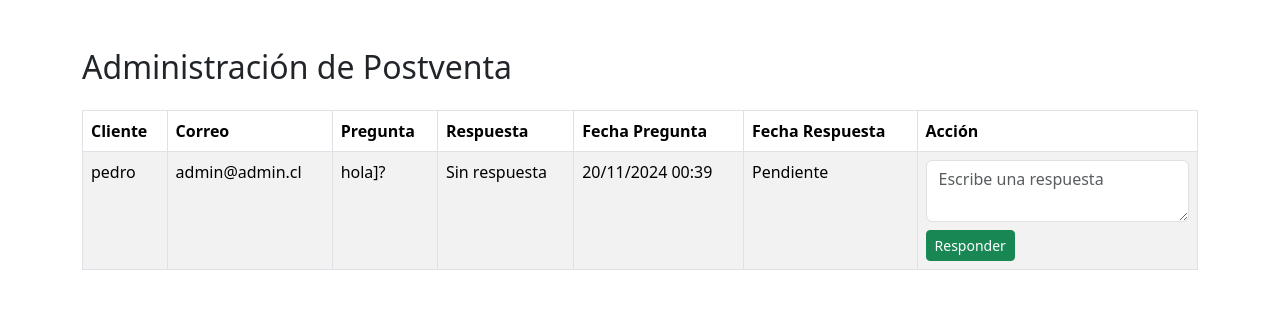
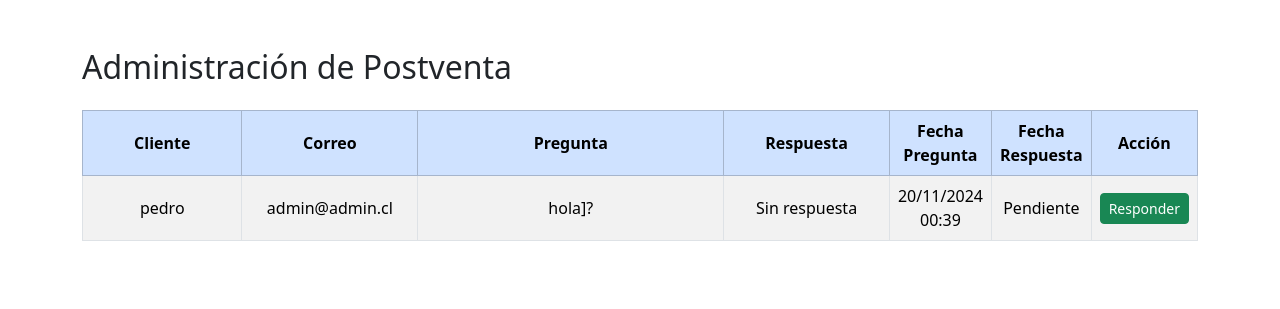
Before and after one commit to ConstanzaP1/TIS1, a PHP site: page /postventa/admin_postventa.php in a window 1280 px wide. Shown: the top 309 px of the page. Run offline with PHP 8.4, Linux system fonts and the light colour scheme; a user stored in the database is signed in; data comes from the database, SQL or seed files in the repository.

Commit message:
Update admin_postventa.php

```diff
--- a/postventa/admin_postventa.php
+++ b/postventa/admin_postventa.php
@@ -20,21 +20,46 @@ $result = $conexion->query($query);
     <meta name="viewport" content="width=device-width, initial-scale=1.0">
     <title>Administración de Postventa</title>
     <link href="https://cdn.jsdelivr.net/npm/bootstrap@5.3.3/dist/css/bootstrap.min.css" rel="stylesheet">
+    <style>
+        .table th, .table td {
+            vertical-align: middle;
+            text-align: center;
+        }
+        .pregunta {
+            white-space: nowrap;
+            overflow: hidden;
+            text-overflow: ellipsis;
+            max-width: 300px;
+        }
+        .pregunta.expanded {
+            white-space: normal;
+            overflow: visible;
+            text-overflow: unset;
+        }
+        .btn-toggle {
+            cursor: pointer;
+            color: #007bff;
+            border: none;
+            background: none;
+            text-decoration: underline;
+            padding: 0;
+        }
+    </style>
 </head>
 <body>
 <div class="container mt-5">
     <h2 class="mb-4">Administración de Postventa</h2>
     <div class="table-responsive">
         <table class="table table-bordered table-striped">
-            <thead>
+            <thead class="table-primary">
                 <tr>
-                    <th>Cliente</th>
-                    <th>Correo</th>
-                    <th>Pregunta</th>
-                    <th>Respuesta</th>
-                    <th>Fecha Pregunta</th>
-                    <th>Fecha Respuesta</th>
-                    <th>Acción</th>
+                    <th class="col-2">Cliente</th>
+                    <th class="col-2">Correo</th>
+                    <th class="col-4">Pregunta</th>
+                    <th class="col-2">Respuesta</th>
+                    <th class="col-1">Fecha Pregunta</th>
+                    <th class="col-1">Fecha Respuesta</th>
+                    <th class="col-1">Acción</th>
                 </tr>
             </thead>
             <tbody>
@@ -42,16 +67,24 @@ $result = $conexion->query($query);
                     <tr>
                         <td><?php echo htmlspecialchars($row['cliente_nombre']); ?></td>
                         <td><?php echo htmlspecialchars($row['cliente_email']); ?></td>
-                        <td><?php echo htmlspecialchars($row['pregunta']); ?></td>
+                        <td>
+                            <div class="pregunta" id="pregunta-<?php echo $row['id']; ?>">
+                                <?php echo htmlspecialchars($row['pregunta']); ?>
+                            </div>
+                            <?php if (strlen($row['pregunta']) > 150): ?>
+                                <button class="btn-toggle" data-id="<?php echo $row['id']; ?>">Ver más</button>
+                            <?php endif; ?>
+                        </td>
                         <td><?php echo $row['respuesta'] ? htmlspecialchars($row['respuesta']) : 'Sin respuesta'; ?></td>
                         <td><?php echo date('d/m/Y H:i', strtotime($row['fecha_pregunta'])); ?></td>
                         <td><?php echo $row['fecha_respuesta'] ? date('d/m/Y H:i', strtotime($row['fecha_respuesta'])) : 'Pendiente'; ?></td>
                         <td>
-                            <form method="POST" action="responder_postventa.php">
-                                <input type="hidden" name="id_consulta" value="<?php echo $row['id']; ?>">
-                                <textarea name="respuesta" class="form-control mb-2" rows="2" placeholder="Escribe una respuesta"></textarea>
-                                <button type="submit" class="btn btn-success btn-sm">Responder</button>
-                            </form>
+                            <button class="btn btn-success btn-sm" data-bs-toggle="modal" data-bs-target="#responderModal"
+                                    data-id="<?php echo $row['id']; ?>"
+                                    data-cliente="<?php echo htmlspecialchars($row['cliente_nombre']); ?>"
+                                    data-pregunta="<?php echo htmlspecialchars($row['pregunta']); ?>">
+                                Responder
+                            </button>
                         </td>
                     </tr>
                 <?php endwhile; ?>
@@ -59,6 +92,65 @@ $result = $conexion->query($query);
         </table>
     </div>
 </div>
+
+<!-- Modal -->
+<div class="modal fade" id="responderModal" tabindex="-1" aria-labelledby="responderModalLabel" aria-hidden="true">
+    <div class="modal-dialog">
+        <div class="modal-content">
+            <form method="POST" action="responder_postventa.php">
+                <div class="modal-header">
+                    <h5 class="modal-title" id="responderModalLabel">Responder Consulta</h5>
+                    <button type="button" class="btn-close" data-bs-dismiss="modal" aria-label="Cerrar"></button>
+                </div>
+                <div class="modal-body">
+                    <p><strong>Cliente:</strong> <span id="modalCliente"></span></p>
+                    <p><strong>Pregunta:</strong> <span id="modalPregunta"></span></p>
+                    <div class="mb-3">
+                        <label for="respuesta" class="form-label">Respuesta:</label>
+                        <textarea class="form-control" id="respuesta" name="respuesta" rows="4" required></textarea>
+                    </div>
+                    <input type="hidden" id="modalIdConsulta" name="id_consulta">
+                </div>
+                <div class="modal-footer">
+                    <button type="button" class="btn btn-secondary" data-bs-dismiss="modal">Cerrar</button>
+                    <button type="submit" class="btn btn-primary">Enviar Respuesta</button>
+                </div>
+            </form>
+        </div>
+    </div>
+</div>
+
 <script src="https://cdn.jsdelivr.net/npm/bootstrap@5.3.3/dist/js/bootstrap.bundle.min.js"></script>
+<script>
+    // Alternar entre texto truncado y texto completo
+    document.querySelectorAll('.btn-toggle').forEach(button => {
+        button.addEventListener('click', () => {
+            const id = button.getAttribute('data-id');
+            const preguntaDiv = document.getElementById(`pregunta-${id}`);
+
+            if (preguntaDiv.classList.contains('expanded')) {
+                preguntaDiv.classList.remove('expanded');
+                button.textContent = 'Ver más';
+            } else {
+                preguntaDiv.classList.add('expanded');
+                button.textContent = 'Ocultar';
+            }
+        });
+    });
+
+    // Manejar el contenido del modal
+    const responderModal = document.getElementById('responderModal');
+    responderModal.addEventListener('show.bs.modal', event => {
+        const button = event.relatedTarget;
+        const idConsulta = button.getAttribute('data-id');
+        const cliente = button.getAttribute('data-cliente');
+        const pregunta = button.getAttribute('data-pregunta');
+
+        // Rellenar el modal con la información
+        document.getElementById('modalCliente').textContent = cliente;
+        document.getElementById('modalPregunta').textContent = pregunta;
+        document.getElementById('modalIdConsulta').value = idConsulta;
+    });
+</script>
 </body>
 </html>
```
